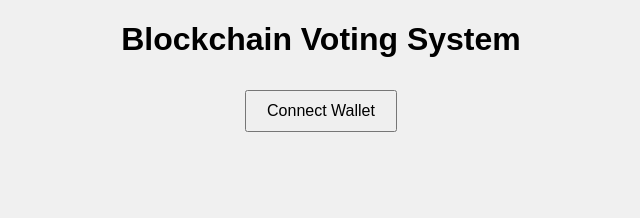
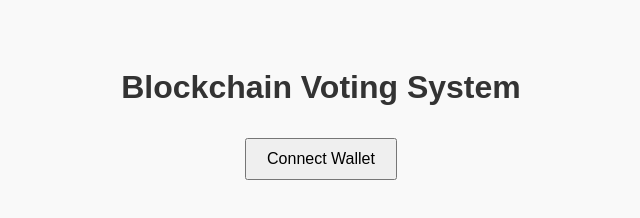
Before and after one commit to mokmiter/voting-dapp, a plain HTML site: page index.html in a window 1280 px wide. Shown: the whole page, without its empty margins (319-959 px from the left). Drawn offline with Linux system fonts and the light colour scheme.

Commit message:
Update style.css

```diff
--- a/style.css
+++ b/style.css
@@ -1,11 +1,23 @@
 body {
   font-family: Arial, sans-serif;
+  background-color: #f9f9f9;
   text-align: center;
-  background: #f0f0f0;
+  padding: 40px;
+}
+
+h1 {
+  color: #333;
 }
 
 button {
   padding: 10px 20px;
   margin: 10px;
   font-size: 16px;
+  cursor: pointer;
 }
+
+#status {
+  margin-top: 20px;
+  font-weight: bold;
+  color: green;
+}
```
